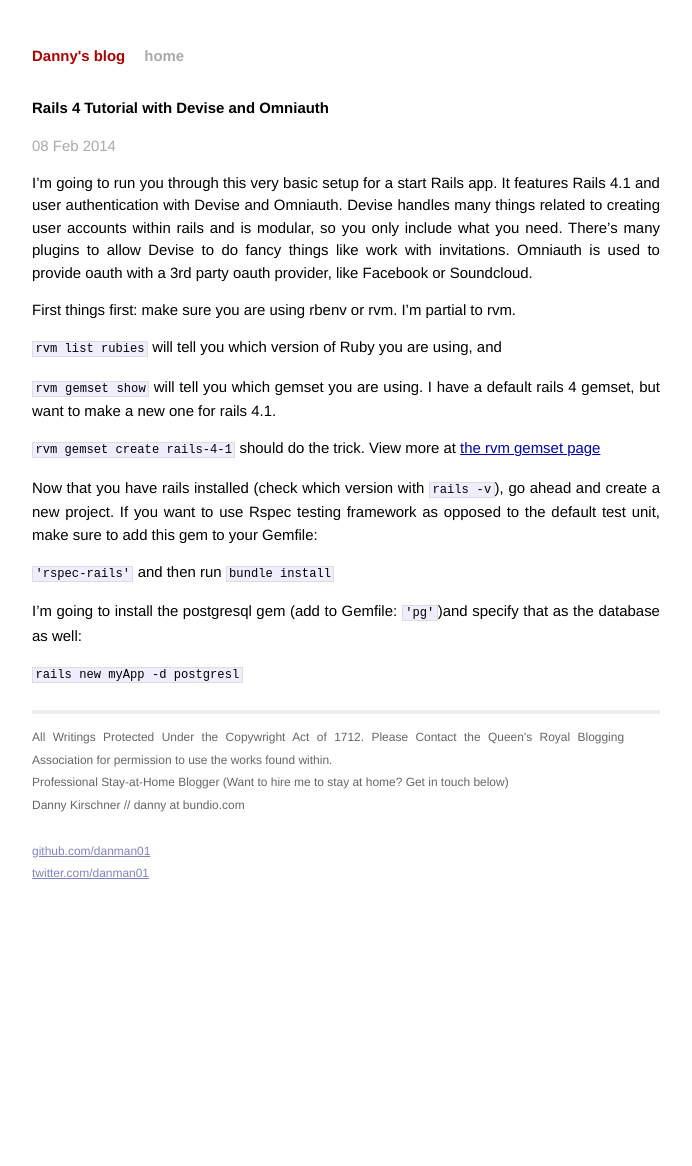
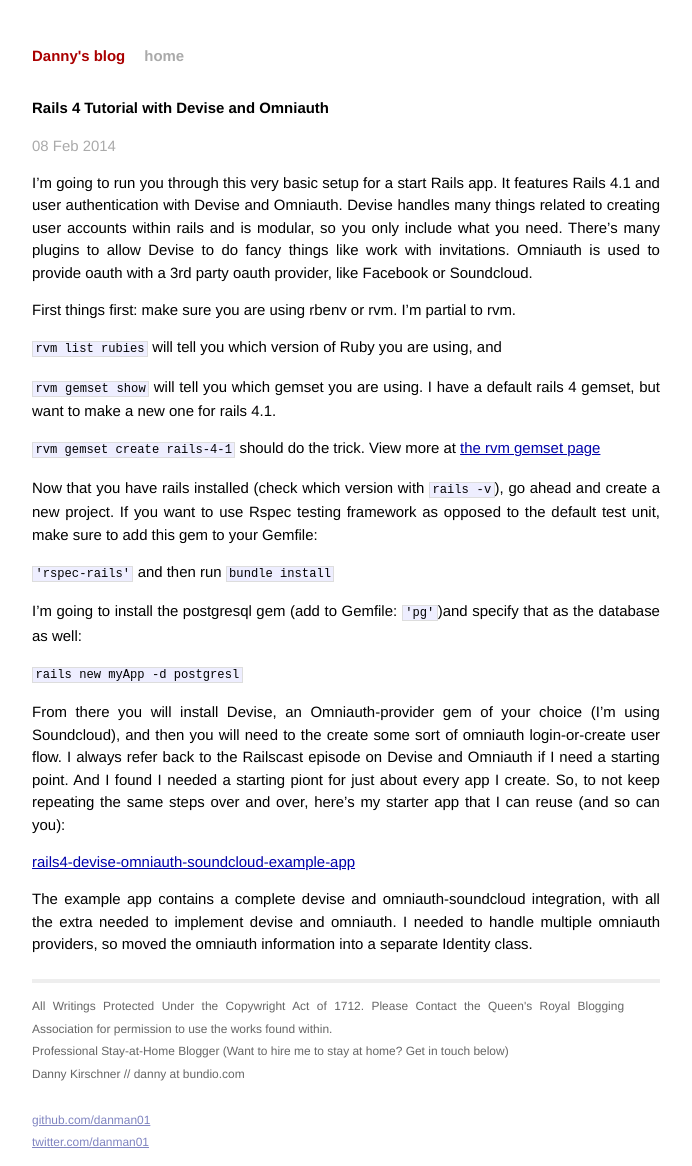
Before and after one commit to danman01/danman01.github.io-happyvday, a Jekyll site: the page built from _posts/2014-02-07-rails-4-tutorial-devise-omniauth.markdown, in a window 1280 px wide. Shown: the whole page, without its empty margins (294-986 px from the left). Built offline with Jekyll 4.4.1, drawn with Linux system fonts in a browser that asks for light colours; Markdown is read by kramdown in place of the engine named in the settings; before the commit the page ends 945 px from its top, so only the background shows below that.

Commit message:
editing post

````diff
--- a/_posts/2014-02-07-rails-4-tutorial-devise-omniauth.markdown
+++ b/_posts/2014-02-07-rails-4-tutorial-devise-omniauth.markdown
@@ -32,3 +32,18 @@
 I'm going to install the postgresql gem (add to Gemfile: ```'pg'```)and specify that as the database as well:
 
 ```rails new myApp -d postgresl```
+
+From there you will install Devise, an Omniauth-provider gem of your choice
+(I'm using Soundcloud), and then you will need to the create some sort
+of omniauth login-or-create user flow.  I always refer back to the
+Railscast episode on Devise and Omniauth if I need a starting point.
+And I found I needed a starting piont for just about every app I create.
+So, to not keep repeating the same steps over and over, here's my starter app that I can reuse (and so can you):
+
+[rails4-devise-omniauth-soundcloud-example-app]("https://github.com/danman01/rails4-devise-omniauth-soundcloud")
+
+The example app contains a complete devise and omniauth-soundcloud
+integration, with all the extra needed to implement devise and omniauth.
+I needed to handle multiple omniauth
+providers, so moved the omniauth information into a separate Identity
+class.
````
